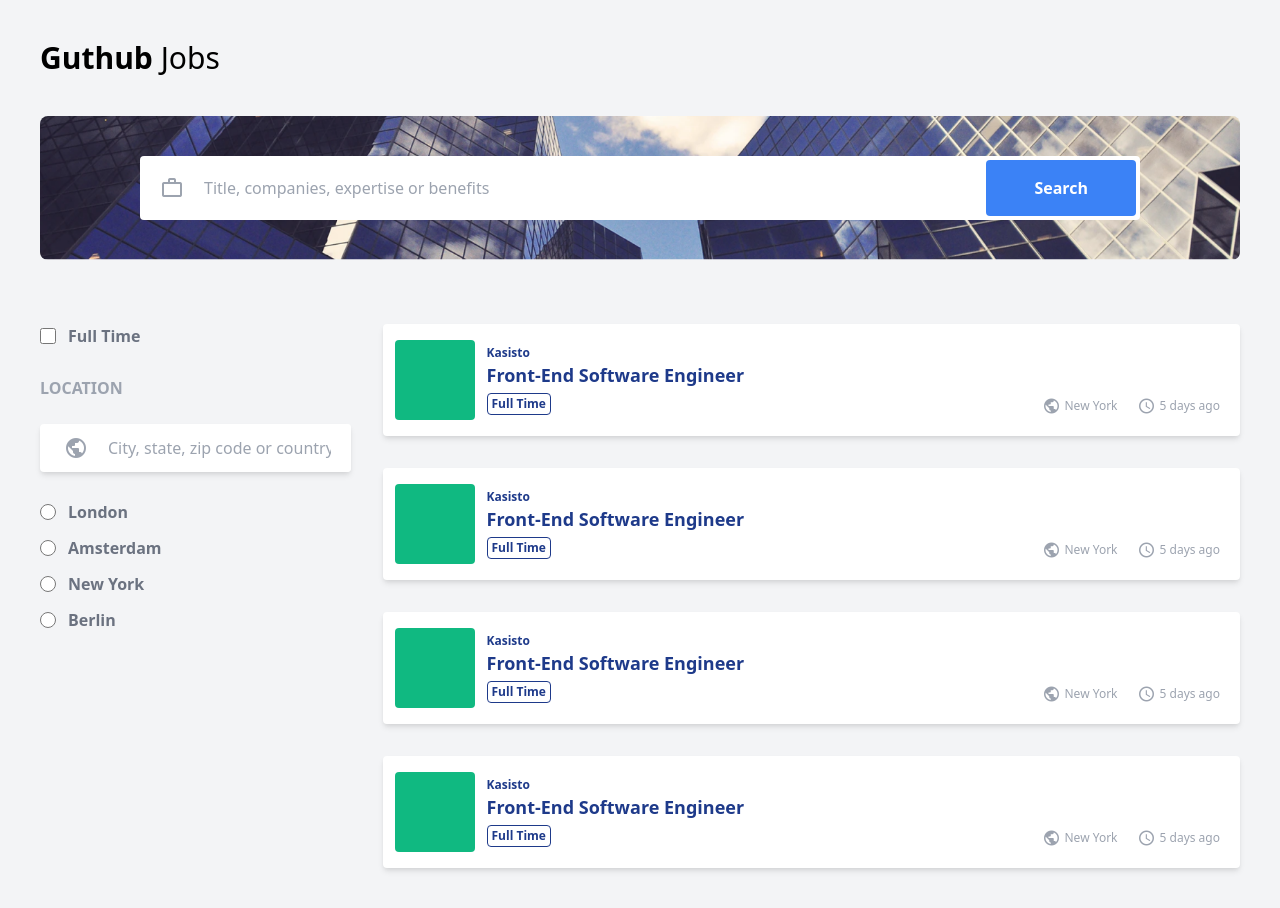
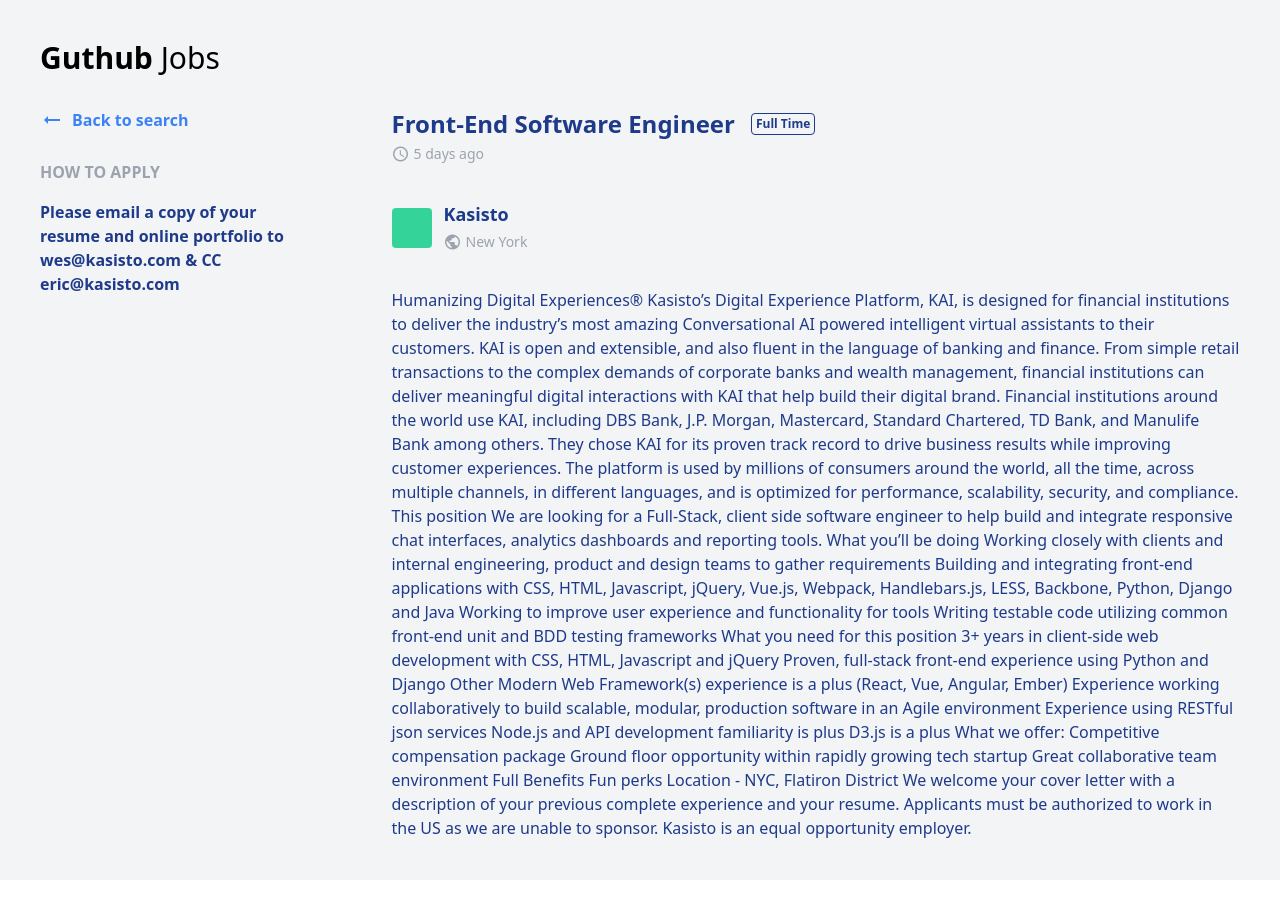
Before and after one commit to IamKosarev/Github-Jobs-React, a React (Create React App) app: page / in a window 1280 px wide. After the commit the page ends 880 px from the top, so only its background shows below. Built offline with nearby package versions, Linux system fonts and the light colour scheme.

Commit message:
Finished job page markup

```diff
--- a/src/App.js
+++ b/src/App.js
@@ -1,10 +1,8 @@
 import React from "react"
-import HomePage from "./pages/HomePage"
+import JobDetailsPage from "./pages/JobDetailsPage"
 
 function App() {
-  return (
-    <HomePage />
-  )
+  return <JobDetailsPage />
 }
 
 export default App
--- a/src/pages/JobDetailsPage.js
+++ b/src/pages/JobDetailsPage.js
@@ -1,10 +1,100 @@
-import React from 'react'
+import React from "react"
 
 const JobDetailsPage = () => {
   return (
-    <div>
+    <section className="bg-gray-100 h-screen">
+      <div className="container mx-auto bg-gray-100 px-3 sm:px-10 lg:px-30 py-10">
+        <div className="text-3xl font-light">
+          <span className="font-bold">Guthub</span> Jobs
+        </div>
+        <div className="flex mt-8">
+          <div className=" w-72">
+            <button className="flex text-blue-500 hover:text-blue-600 font-semibold ">
+              <div className="material-icons transform rotate-180 mr-2">
+                arrow_right_alt
+              </div>
+              <div>Back to search</div>
+            </button>
+            <div className="uppercase font-bold text-gray-400 mt-7">
+              How to apply
+            </div>
+            <div className="mt-4 font-semibold text-blue-900">
+              Please email a copy of your resume and online portfolio to
+              wes@kasisto.com & CC eric@kasisto.com
+            </div>
+          </div>
 
-    </div>
+          <div className="ml-20 text-blue-900 w-9/12">
+            <h2 className="font-semibold text-2xl flex items-center">
+              Front-End Software Engineer
+              <span className="text-xs font-bold inline-block ml-4 border rounded px-1 py-0.5 border-blue-900">
+                Full Time
+              </span>
+            </h2>
+            <div className="flex items-center text-sm text-gray-400">
+              <span className="material-icons text-lg material-icons block mr-1">
+                schedule
+              </span>
+              5 days ago
+            </div>
+            <div className="mt-8 flex items-center">
+              <div className="w-10 h-10 rounded bg-green-400"></div>
+              <div className="ml-3">
+                <h4 className="text-lg font-semibold ">Kasisto</h4>
+                <div className="flex items-center text-sm text-gray-400">
+                  <span className="material-icons text-lg material-icons text-gray-400 block mr-1">
+                    public
+                  </span>
+                  New York
+                </div>
+              </div>
+            </div>
+            <p className="mt-8">
+              Humanizing Digital Experiences® Kasisto’s Digital Experience
+              Platform, KAI, is designed for financial institutions to deliver
+              the industry’s most amazing Conversational AI powered intelligent
+              virtual assistants to their customers. KAI is open and extensible,
+              and also fluent in the language of banking and finance. From
+              simple retail transactions to the complex demands of corporate
+              banks and wealth management, financial institutions can deliver
+              meaningful digital interactions with KAI that help build their
+              digital brand. Financial institutions around the world use KAI,
+              including DBS Bank, J.P. Morgan, Mastercard, Standard Chartered,
+              TD Bank, and Manulife Bank among others. They chose KAI for its
+              proven track record to drive business results while improving
+              customer experiences. The platform is used by millions of
+              consumers around the world, all the time, across multiple
+              channels, in different languages, and is optimized for
+              performance, scalability, security, and compliance. This position
+              We are looking for a Full-Stack, client side software engineer to
+              help build and integrate responsive chat interfaces, analytics
+              dashboards and reporting tools. What you’ll be doing Working
+              closely with clients and internal engineering, product and design
+              teams to gather requirements Building and integrating front-end
+              applications with CSS, HTML, Javascript, jQuery, Vue.js, Webpack,
+              Handlebars.js, LESS, Backbone, Python, Django and Java Working to
+              improve user experience and functionality for tools Writing
+              testable code utilizing common front-end unit and BDD testing
+              frameworks What you need for this position 3+ years in client-side
+              web development with CSS, HTML, Javascript and jQuery Proven,
+              full-stack front-end experience using Python and Django Other
+              Modern Web Framework(s) experience is a plus (React, Vue, Angular,
+              Ember) Experience working collaboratively to build scalable,
+              modular, production software in an Agile environment Experience
+              using RESTful json services Node.js and API development
+              familiarity is plus D3.js is a plus What we offer: Competitive
+              compensation package Ground floor opportunity within rapidly
+              growing tech startup Great collaborative team environment Full
+              Benefits Fun perks Location - NYC, Flatiron District We welcome
+              your cover letter with a description of your previous complete
+              experience and your resume. Applicants must be authorized to work
+              in the US as we are unable to sponsor. Kasisto is an equal
+              opportunity employer.
+            </p>
+          </div>
+        </div>
+      </div>
+    </section>
   )
 }
 
```
